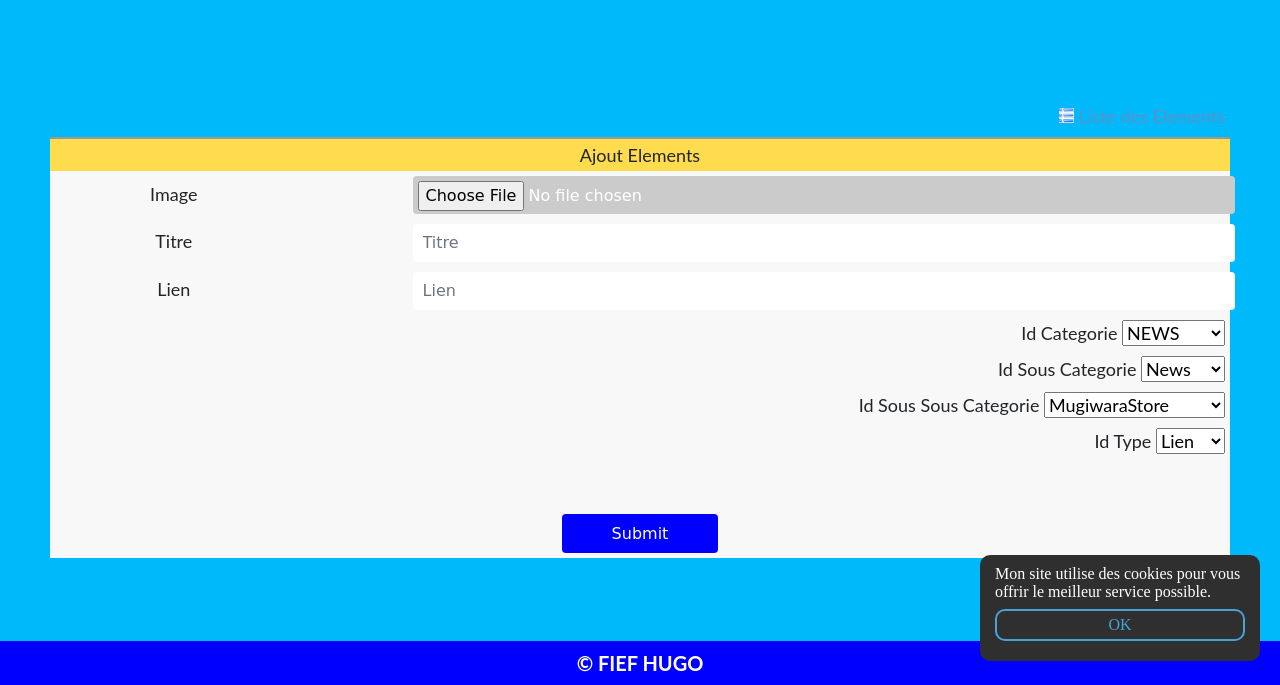
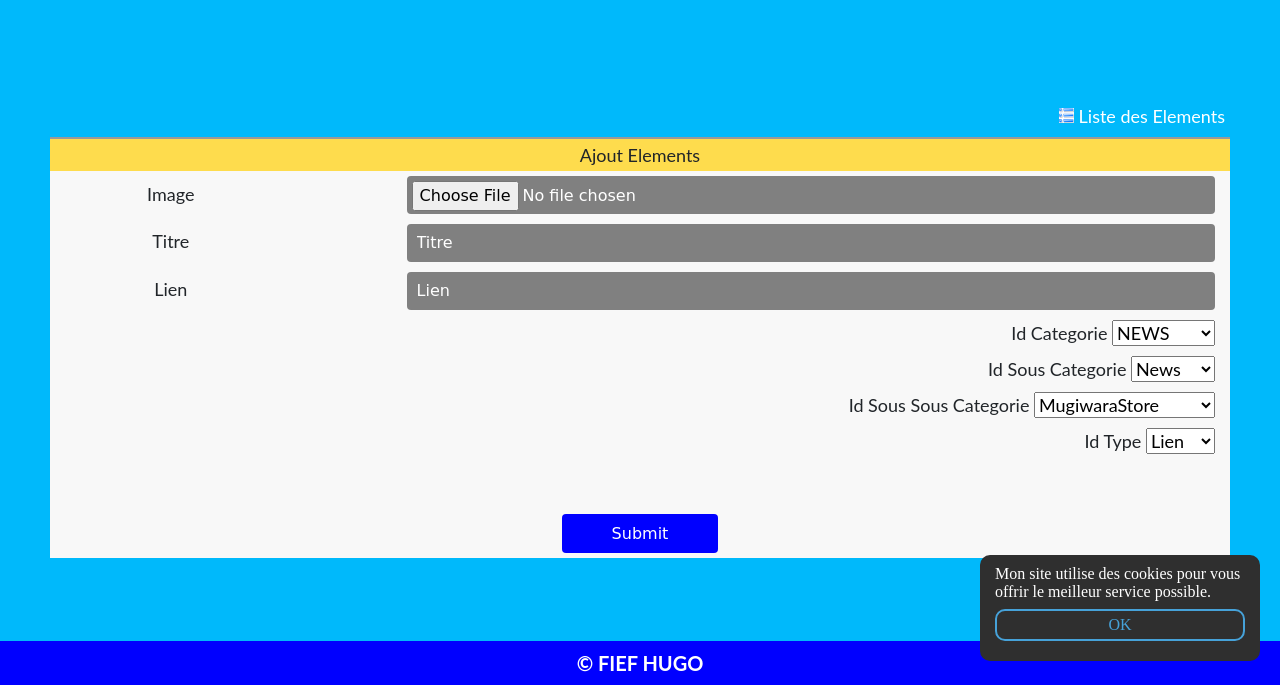
Before and after one commit to CodeOtakuAgora/New_Blog_Otaku, a PHP site: page /crud/add.php in a window 1280 px wide. Shown: the part 115-800 px from the top of the page. Run offline with PHP 8.4, Linux system fonts and the light colour scheme; a user stored in the database is signed in; data comes from the database, SQL or seed files in the repository.

Commit message:
css corrections graphiques

```diff
--- a/css/style.css
+++ b/css/style.css
@@ -632,8 +632,13 @@ h2, h3 {
     color: white;
 }
 
-h4, form p {
+h4, form p, .link {
     color: white
+}
+
+.link:hover {
+    color: darkblue;
+    text-decoration: none;
 }
 
 form input[type="text"], form input[type="password"] {
@@ -643,6 +648,23 @@ form input[type="text"], form input[type="password"] {
 form input[type="submit"] {
     margin: 50px auto 0 !important;
     padding: 10px 50px;
+}
+
+.content input[type="text"] {
+    cursor: pointer;
+}
+
+.content input[type="text"]::placeholder {
+    color: white;
+}
+
+.content input[type="text"], .content input[type="file"] {
+    background-color: gray;
+    width: calc(100% - 20px);
+}
+
+.content select {
+    margin-right: 10px;
 }
 
 .slick-prev, .slick-next {
```
Also changed, not shown: README.md.
